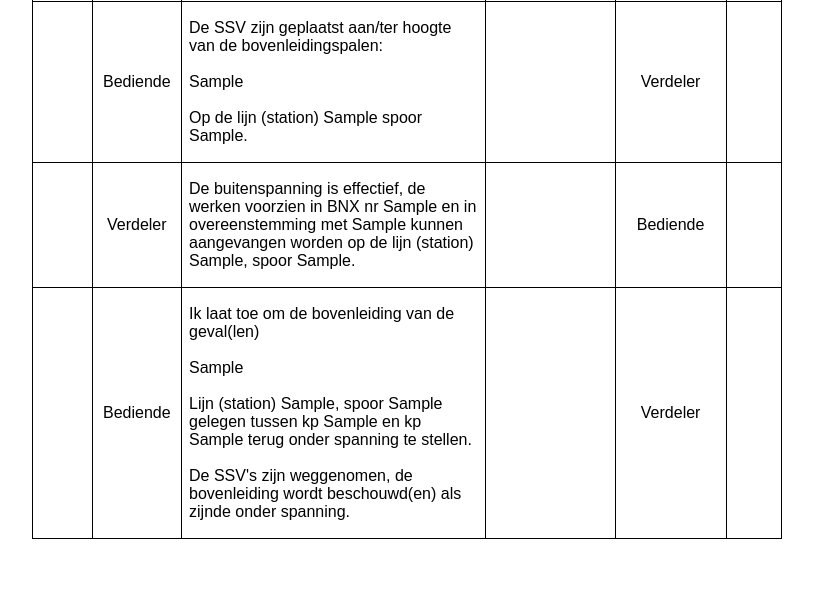
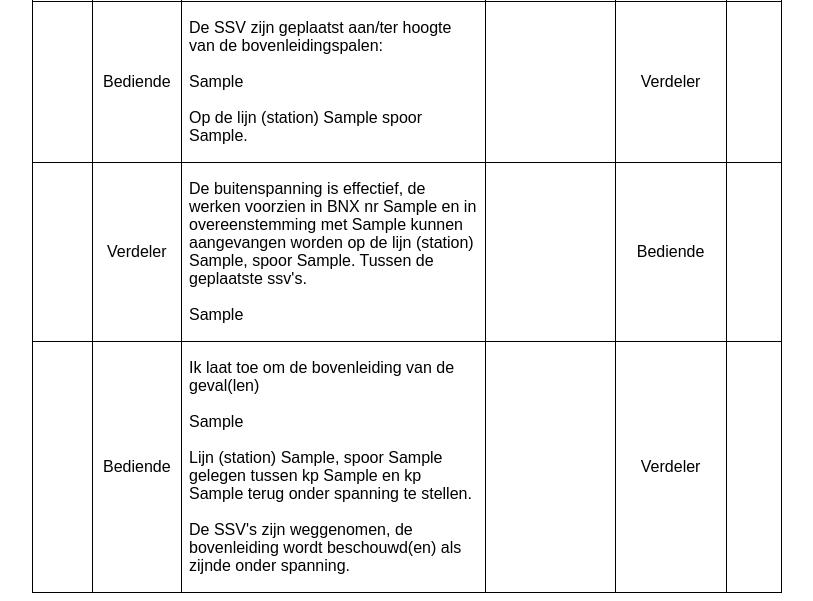
Before and after one commit to ZoeFken/vbuw.app, a CodeIgniter app: the page made by application/views/create/table_verdeler.php in a window 1280 px wide. Shown: the part 746-1347 px from the top of the page, without its empty margins (233-1046 px from the left). Before the commit the page ends 1285 px from the top, so only its background shows below. Run offline with CodeIgniter, Linux system fonts and the light colour scheme; tables that the repository leaves empty hold one stand-in row (values such as "Sample post"); the template is opened without the code that fills it: most values are stand-ins (such as "Sample title", 1, 10 or a date in 2020).

Commit message:
aanpassing ssv verdeler

```diff
--- a/application/views/create/table_verdeler.php
+++ b/application/views/create/table_verdeler.php
@@ -90,7 +90,8 @@
                 <td></td>
                 <td class="center">Verdeler</td>
                 <td>
-					<p>De buitenspanning is effectief, de werken voorzien in BNX nr <?php echo $verdeler_bnx ?> en in overeenstemming met <?php echo $verdeler_tpo ?> kunnen aangevangen worden op de lijn (station) <?php echo $verdeler_lijn ?>, spoor <?php echo $verdeler_spoor ?>.</p>
+					<p>De buitenspanning is effectief, de werken voorzien in BNX nr <?php echo $verdeler_bnx ?> en in overeenstemming met <?php echo $verdeler_tpo ?> kunnen aangevangen worden op de lijn (station) <?php echo $verdeler_lijn ?>, spoor <?php echo $verdeler_spoor ?>. Tussen de geplaatste ssv's.
+                    <br><br><?php echo $verdeler_geplaatstePalen ?></p>
 				</td>
                 <td></td>
                 <td class="center">Bediende</td>
```
